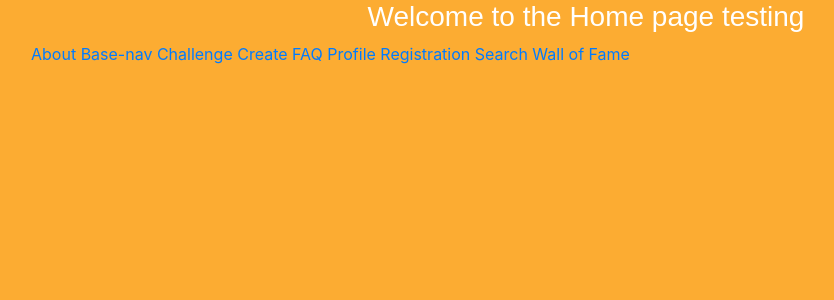
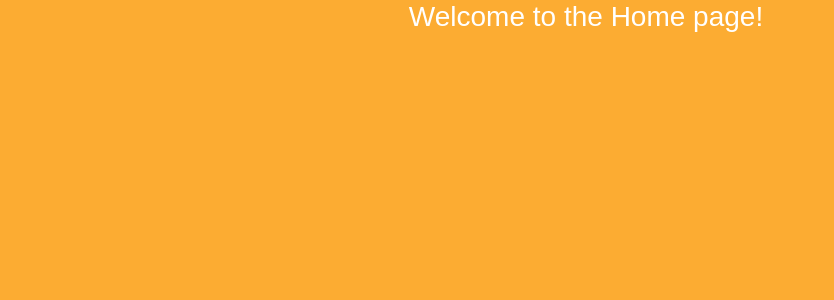
Before and after one commit to Zuhairahmed/CS467_Crowd-sourced-Fitness-Challenge-App, a Flask app: page / in a window 1280 px wide. Shown: the top 300 px of the page, without its empty margins (54-888 px from the left). Run offline with Flask 2, Linux system fonts and the light colour scheme; some libraries are stand-ins or nearby versions.

Commit message:
Update index.html

```diff
--- a/fitness_friends_challenge/templates/index.html
+++ b/fitness_friends_challenge/templates/index.html
@@ -1,17 +1,6 @@
 {% extends 'base.html' %}
 
 {% block header %}
-<h3 style="text-align:center">{% block title %}Welcome to the Home page testing{% endblock %}</h3>
-<div class="links">
-  <a href="about.html">About</a>
-  <a href="base-nav.html">Base-nav</a>
-  <a href="challenge.html">Challenge</a>
-  <a href="create.html">Create</a>
-  <a href="faq.html">FAQ</a>
-  <a href="profile.html">Profile</a>
-  <a href="registration.html">Registration</a>
-  <a href="search.html">Search</a>
-  <a href="wall.html">Wall of Fame</a>
-</div>
+<h3 style="text-align:center">{% block title %}Welcome to the Home page! {% endblock %}</h3>
 
 {% endblock %}
```
